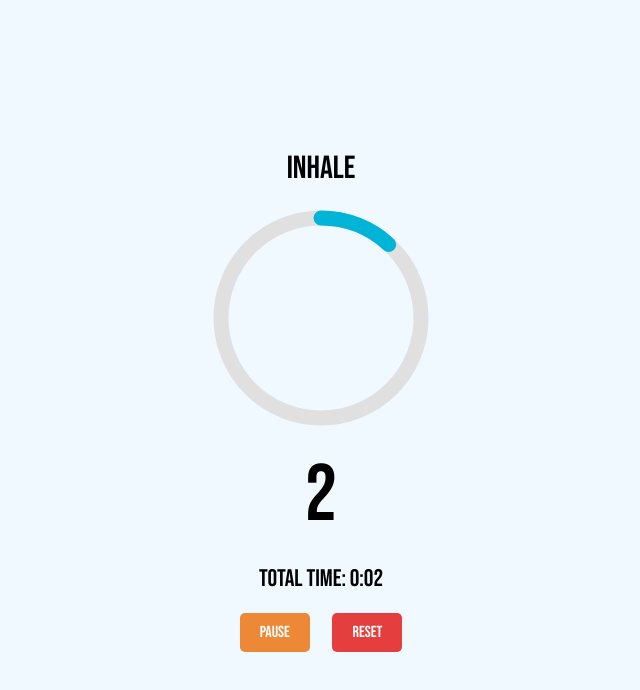
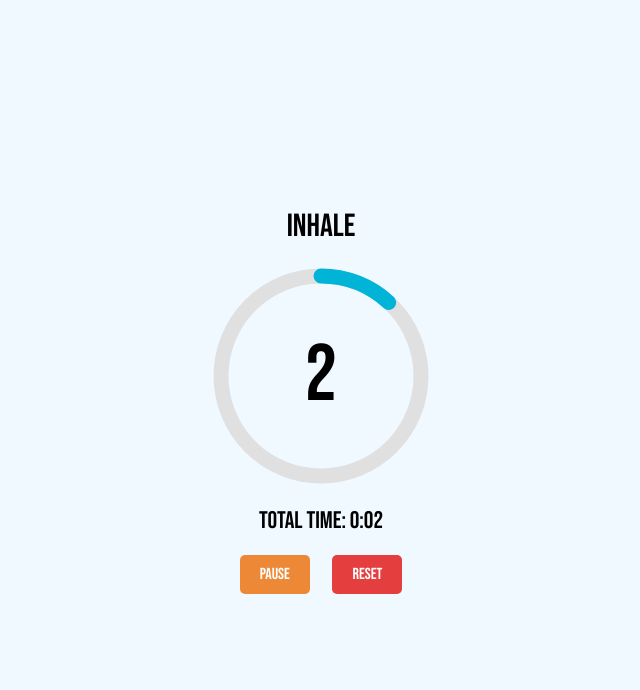
Before and after one commit to marsnyr/boxbreathing, a plain HTML site: page index.html in a window 1280 px wide. Both pictures are taken after a click on the button "Start". Shown: the whole page, without its empty margins (319-959 px from the left). Drawn offline with Linux system fonts and the light colour scheme.

Commit message:
Update index.html

```diff
--- a/index.html
+++ b/index.html
@@ -29,7 +29,7 @@
     }
     .countdown {
       font-size: 5rem;
-      margin-bottom: 20px;
+      /* Remove margin-bottom since it's now inside the circle */
     }
     .total-duration {
       font-size: 1.5rem;
@@ -57,6 +57,12 @@
       stroke-dasharray: 628; /* 2 * PI * 100 */
       stroke-dashoffset: 628;
       transition: stroke-dashoffset 1s linear;
+    }
+    .circle .countdown {
+      position: absolute;
+      top: 50%;
+      left: 50%;
+      transform: translate(-50%, -50%);
     }
     .controls button {
       padding: 10px 20px;
@@ -93,8 +99,8 @@
         <circle class="background-circle" cx="110" cy="110" r="100"></circle>
         <circle class="progress-circle" id="progress-circle" cx="110" cy="110" r="100"></circle>
       </svg>
+      <div class="countdown" id="countdown-display"></div>
     </div>
-    <div class="countdown" id="countdown-display">0</div>
     <div class="total-duration" id="total-duration-display">Total Time: 0:00</div>
     <div class="controls">
       <button class="start-button" id="start-button">Start</button>
@@ -125,8 +131,8 @@
     // Calculate total duration of one full cycle
     const totalCycleDuration = phases.reduce((sum, phase) => sum + phase.duration, 0);
 
-    let phaseIndex = 0;
-    let timeLeft = phases[phaseIndex].duration;
+    let phaseIndex = -1; // Initialize to -1 to indicate the timer hasn't started
+    let timeLeft = 0; // No time left before starting
     let timerInterval;
     let isRunning = false;
     let totalTimeElapsed = 0;
@@ -149,6 +155,14 @@
     }
 
     function updateDisplay() {
+      if (phaseIndex === -1) {
+        // Timer hasn't started yet
+        phaseDisplay.textContent = 'Get Ready';
+        countdownDisplay.textContent = '';
+        totalDurationDisplay.textContent = 'Total Time: 0:00';
+        progressCircle.style.strokeDashoffset = 628; // Reset the circle
+        progressCircle.style.stroke = '#00b4d8'; // Default color
+      } else {
         phaseDisplay.textContent = phases[phaseIndex].name;
         countdownDisplay.textContent = timeLeft;
         totalDurationDisplay.textContent = 'Total Time: ' + formatTime(totalTimeElapsed);
@@ -157,6 +171,7 @@
         const circumference = 2 * Math.PI * 100;
         const progress = (cycleTimeElapsed / totalCycleDuration) * circumference;
         progressCircle.style.strokeDashoffset = circumference - (progress % circumference);
+      }
     }
 
     function nextPhase() {
@@ -172,6 +187,12 @@
     function startTimer() {
       if (isRunning) return;
       isRunning = true;
+      if (phaseIndex === -1) {
+        // Timer starting for the first time
+        phaseIndex = 0;
+        timeLeft = phases[phaseIndex].duration;
+        updateDisplay();
+      }
       startButton.style.display = 'none';
       pauseButton.style.display = 'inline-block';
       resetButton.style.display = 'inline-block';
@@ -213,8 +234,8 @@
     function resetTimer() {
       clearInterval(timerInterval);
       isRunning = false;
-      phaseIndex = 0;
-      timeLeft = phases[phaseIndex].duration;
+      phaseIndex = -1;
+      timeLeft = 0;
       totalTimeElapsed = 0;
       cycleTimeElapsed = 0;
       updateDisplay();
```
Lines whose indentation alone changed are shown as unchanged.
